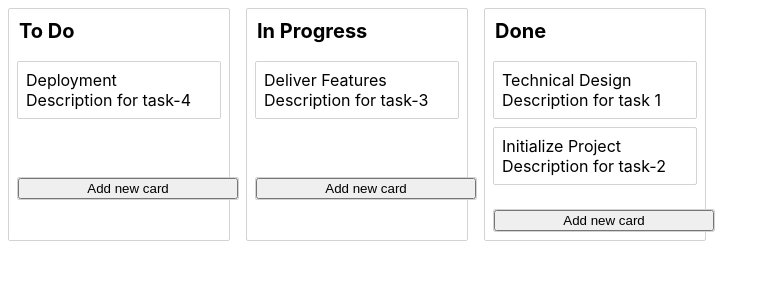
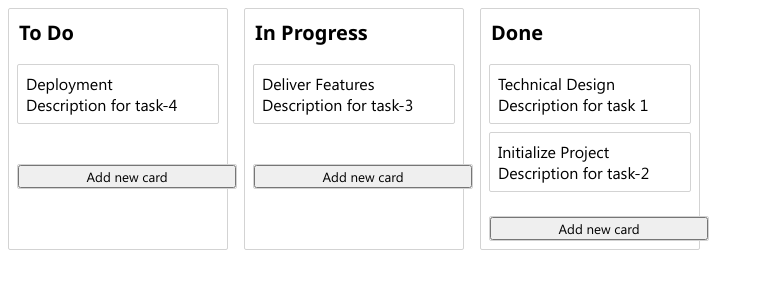
Before and after one commit to speed1992/task-manager, a React (Create React App) app: page / in a window 1280 px wide. Shown: the top 300 px of the page, without its empty margins (0-770 px from the left). Built offline with nearby package versions, Linux system fonts and the light colour scheme.

Commit message:
App font changed

```diff
--- a/src/App.css
+++ b/src/App.css
@@ -1,3 +1,13 @@
+@font-face {
+  font-family: 'Segoe UI';
+  src: url('fonts/SEGOEUI.TTF')  format('truetype')
+}
+
+* {
+  box-sizing: border-box;
+  font-family: 'Segoe UI'!important;
+}
+
 body {
   margin: 0;
   font-family: -apple-system, BlinkMacSystemFont, 'Segoe UI', 'Roboto', 'Oxygen',
--- a/src/components/add-new-card/add-new-card.js
+++ b/src/components/add-new-card/add-new-card.js
@@ -37,9 +37,8 @@ export const AddNewCard = ({ column, appData }) => {
                     }}> Add</button >
                 </span >)
                 :
-                (<button onClick={() => {
-                    setCardOpen(true);
-                }}> Add new card</button >)}
-        </Container>
+                (<button onClick={() => setCardOpen(true)}> Add new card</button >)
+            }
+        </Container >
     )
 }
```
Also changed, not shown: src/fonts/SEGOEUI.TTF (added).
